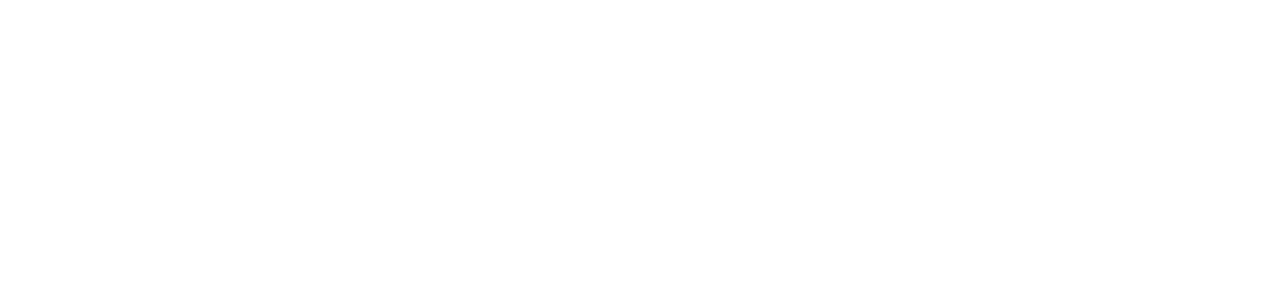
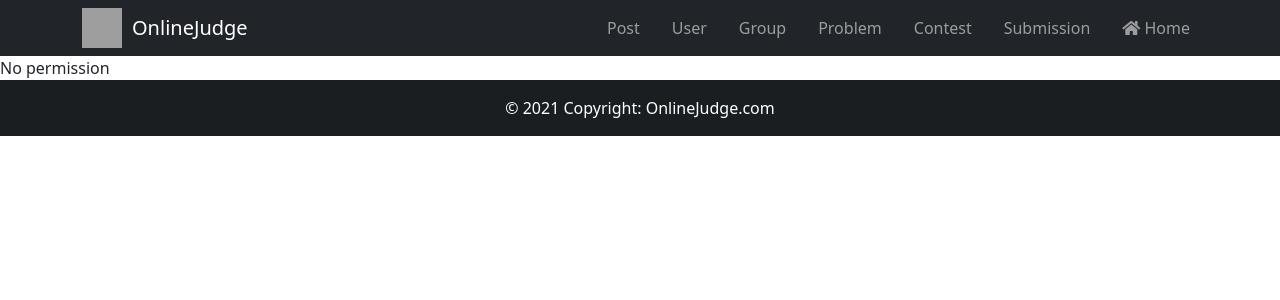
Before and after one commit to lcko1012/online-judge-frontend, a React (Create React App) app: page /admin/home in a window 1280 px wide. Shown: the top 300 px of the page. Built offline with nearby package versions, Linux system fonts and the light colour scheme; grey boxes are pictures that could not be loaded.

Commit message:
S2-Set up environment

```diff
--- /dev/null
+++ b/src/admin/body/home/AdminHome.js
@@ -0,0 +1,11 @@
+import React from 'react'
+
+function AdminHome() {
+    return (
+        <div>
+            Home admin
+        </div>
+    )
+}
+
+export default AdminHome
--- /dev/null
+++ b/src/admin/body/post/AdminPost.js
@@ -0,0 +1,11 @@
+import React from 'react'
+
+function AdminPost() {
+    return (
+        <div>
+            ADMINPOST
+        </div>
+    )
+}
+
+export default AdminPost
--- /dev/null
+++ b/src/admin/body/post/AdminPostDetail.js
@@ -0,0 +1,11 @@
+import React from 'react'
+
+function AdminPostDetail() {
+    return (
+        <div>
+            ADMIN post Detail
+        </div>
+    )
+}
+
+export default AdminPostDetail
--- /dev/null
+++ b/src/admin/header/AdminHeader.js
@@ -0,0 +1,50 @@
+import React, { useContext } from 'react'
+import { Link } from 'react-router-dom'
+import AuthContext from '../../context/authentication/authContext'
+
+function AdminHeader() {
+    const authContext = useContext(AuthContext)
+    const {isAuthenticated, user, logout} = authContext
+    return (
+        <nav className="navbar navbar-expand-lg navbar-dark bg-dark ">
+            <div className="container-fluid container">
+                <img className="header__logo-img" src="http://1509.ddns.net:8080/static/media/Logo_dhbkdn.bccf89bd.jpg"/>
+                <Link className="navbar-brand" to="/">OnlineJudge</Link>
+                <button className="navbar-toggler" type="button" data-bs-toggle="collapse" data-bs-target="#navbarSupportedContent" aria-controls="navbarSupportedContent" aria-expanded="false" aria-label="Toggle navigation">
+                    <span className="navbar-toggler-icon"></span>
+                </button>
+                <div className="collapse navbar-collapse" id="navbarSupportedContent">
+                    <ul className="navbar-nav me-auto mb-2 mb-lg-0">
+
+
+                    </ul>
+                    <ul className="navbar-nav mb-2 mb-lg-0 d-flex">
+                        <li className="nav-item me-3">
+                            <Link className="nav-link" to="/admin/post">Post</Link>
+                        </li>
+                        <li className="nav-item me-3">
+                            <a className="nav-link" href="#">User</a>
+                        </li>
+                        <li className="nav-item me-3">
+                            <a className="nav-link" href="#">Group</a>
+                        </li>
+                        <li className="nav-item me-3">
+                            <a className="nav-link" href="#">Problem</a>
+                        </li>
+                        <li className="nav-item me-3">
+                            <a className="nav-link" href="#">Contest</a>
+                        </li>
+                        <li className="nav-item me-3">
+                            <a className="nav-link" href="#">Submission</a>
+                        </li>
+                        <li className="nav-item">
+                            <Link className="nav-link" to="/"><i className="fas fa-home"></i> Home</Link>
+                        </li>
+                    </ul>
+                </div>
+            </div>
+        </nav>
+    )
+}
+
+export default AdminHeader
--- /dev/null
+++ b/src/layouts/AdminLayout.js
@@ -0,0 +1,15 @@
+import React from 'react'
+import AdminHeader from '../admin/header/AdminHeader'
+import Footer from '../users/footer/Footer'
+
+function AdminLayout({ children }) {
+    return (
+        <>
+            <AdminHeader />
+            {children}
+            <Footer />
+        </>
+    )
+}
+
+export default AdminLayout
--- a/src/routes/index.js
+++ b/src/routes/index.js
@@ -8,6 +8,11 @@
 import Home from '../users/body/home/Home'
 import Profile from '../users/body/profile/Profile'
 import AuthContext from '../context/authentication/authContext'
+import AdminHome from '../admin/body/home/AdminHome'
+import AdminPost from '../admin/body/post/AdminPost'
+import AdminPostDetail from '../admin/body/post/AdminPostDetail'
+import AdminLayout from '../layouts/AdminLayout'
+import _403 from '../utils/page/_403'
 
 
 const AppRoute = ({ component: Component, layout: Layout, ...rest }) => {
@@ -25,6 +30,7 @@
 export default () => {
     const authContext = useContext(AuthContext)
     const {isAuthenticated, user} = authContext
+    const rule = user ? user.rule :  "Regular User"
     return (
         <Switch>
             <AppRoute exact path="/"  component={Home} layout={UserLayout}/>
@@ -34,6 +40,9 @@
             <AppRoute exact path="/forgot_password" component={ForgotPassword} layout={UserLayout} />
             <AppRoute exact path="/user/activate/:activationToken" component={SignUpActivation} layout={UserLayout} />
 
+            <AppRoute exact path="/admin/home" component={rule ? _403 : AdminHome} layout={AdminLayout} />
+            <AppRoute exact path="/admin/post" component={rule ? _403 : AdminPost} layout={AdminLayout} />
+            <AppRoute exact path="/admin/:id/edit" component={rule ? _403 : AdminPostDetail} layout={AdminLayout} />
         </Switch>
     )
 }
--- a/src/users/footer/Footer.js
+++ b/src/users/footer/Footer.js
@@ -15,7 +15,7 @@
             </div> */}
 
             <div class="text-center p-3" style={{backgroundColor: 'rgba(0, 0, 0, 0.2)'}}>
-                © 2021 Copyright: <Link class="text-white" href="">OnlineJudge.com</Link>
+                © 2021 Copyright: <span class="text-white">OnlineJudge.com</span>
             </div>
         </footer>
     )
--- a/src/users/header/Header.js
+++ b/src/users/header/Header.js
@@ -5,11 +5,11 @@
 
 function Header() {
   const authContext = useContext(AuthContext)
-    const {isAuthenticated, user, logout} = authContext
+  const { isAuthenticated, user, logout } = authContext
   return (
     <nav className="navbar navbar-expand-lg navbar-dark bg-dark ">
       <div className="container-fluid container">
-                <img className="header__logo-img" src="http://1509.ddns.net:8080/static/media/Logo_dhbkdn.bccf89bd.jpg"/>
+        <img className="header__logo-img" src="http://1509.ddns.net:8080/static/media/Logo_dhbkdn.bccf89bd.jpg" />
         <Link className="navbar-brand" to="/">OnlineJudge</Link>
         <button className="navbar-toggler" type="button" data-bs-toggle="collapse" data-bs-target="#navbarSupportedContent" aria-controls="navbarSupportedContent" aria-expanded="false" aria-label="Toggle navigation">
           <span className="navbar-toggler-icon"></span>
@@ -20,18 +20,18 @@
 
           </ul>
           <ul className="navbar-nav mb-2 mb-lg-0 d-flex">
-                        <li className="nav-item">
+            <li className="nav-item me-3">
               <a className="nav-link" href="#">Contest</a>
             </li>
-                        <li className="nav-item">
+            <li className="nav-item me-3">
               <a className="nav-link" href="#">Problem</a>
             </li>
 
             {
-                            isAuthenticated ?
+              user ?
                 <>
-                            <li className="nav-item">
-                                <a className="nav-link" href="#">Submission</a>
+                  <li className="nav-item me-3">
+                    <a className="nav-link " href="#">Submission</a>
                   </li>
 
                   <li className="nav-item dropdown">
@@ -39,9 +39,11 @@
                       {user ? user.username : null}
                     </a>
                     <ul className="dropdown-menu" aria-labelledby="navbarDropdown">
-                                    <li><Link className="dropdown-item" to="/">Admin page</Link></li>
+                      {user.role === "Regular User" ? null :
+                      <li><Link className="dropdown-item" to="/admin/home">Admin page</Link></li>
+                      }
                       <li><Link className="dropdown-item" to="/profile">Profile</Link></li>
-                                    <li><hr className="dropdown-divider"/></li>
+                      <li><hr className="dropdown-divider" /></li>
                       <li><p className="pe-auto dropdown-item mb-0 cursor-pointer" onClick={logout}>Log out</p></li>
                     </ul>
                   </li>
--- /dev/null
+++ b/src/utils/page/_403.js
@@ -0,0 +1,11 @@
+import React from 'react'
+
+function _403() {
+    return (
+        <div>
+            No permission
+        </div>
+    )
+}
+
+export default _403
```
Lines whose indentation alone changed are shown as unchanged.
